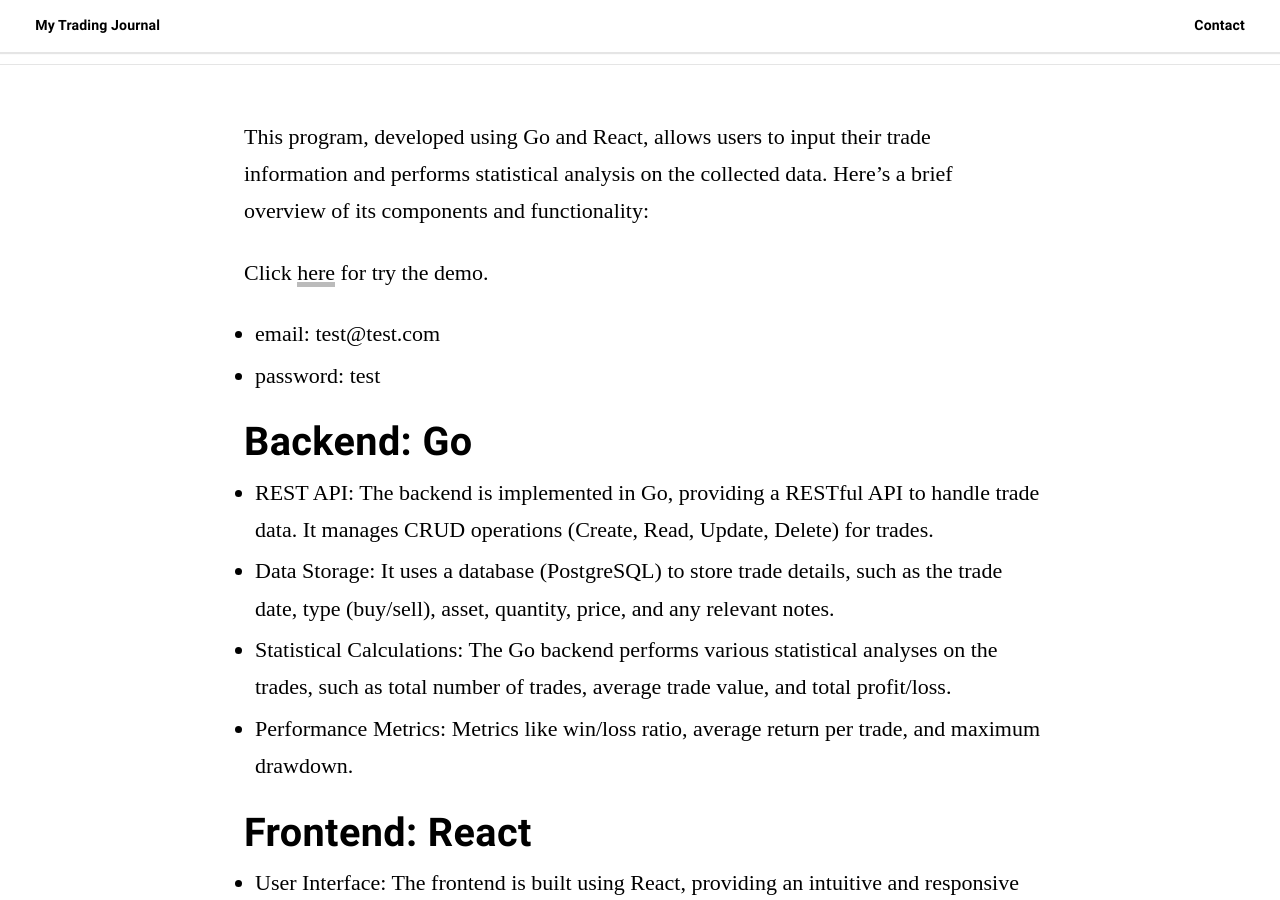
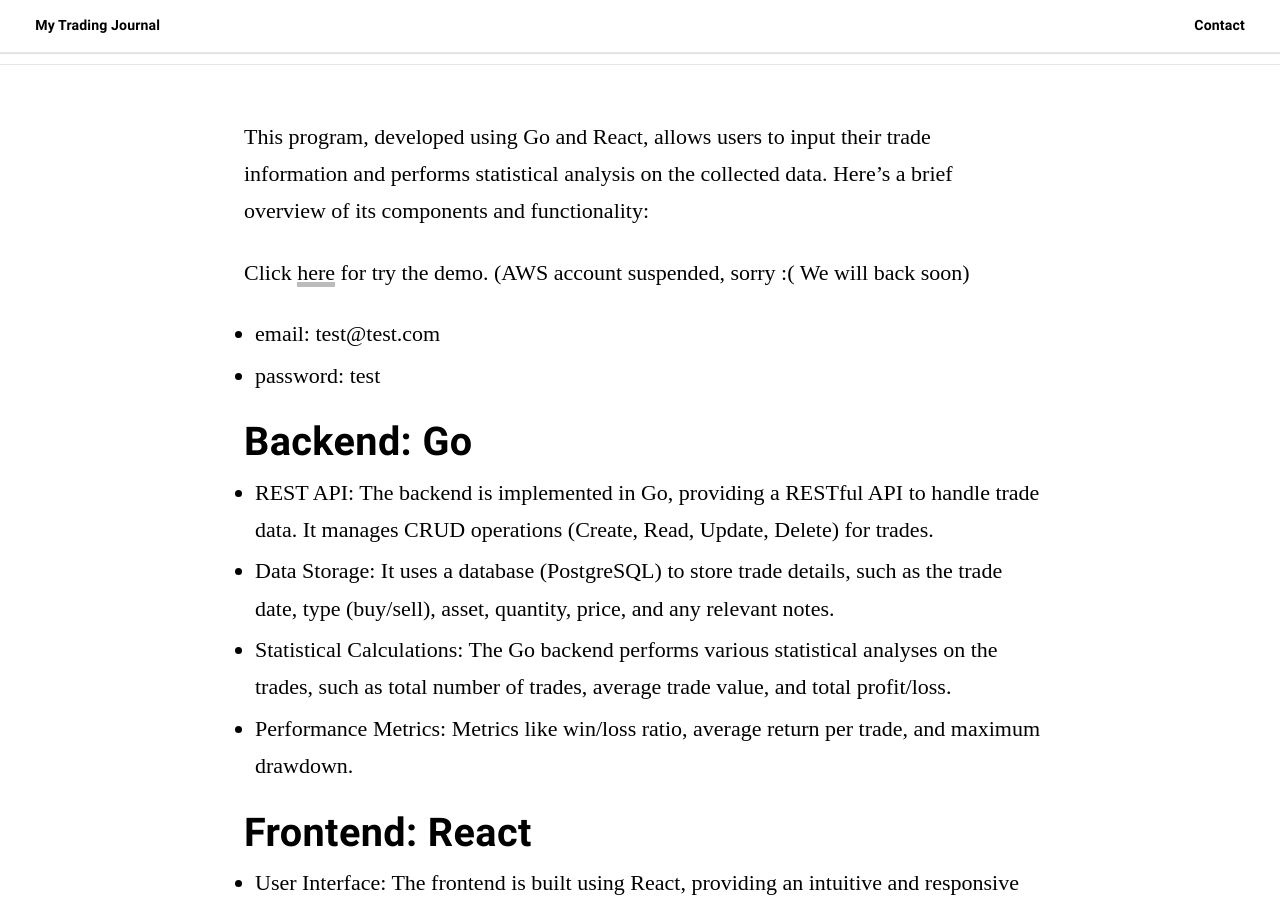
Before and after one commit to marcanalella/mytradingjournal, a Jekyll site: the page built from _posts/2024-05-24-trading-reports.markdown, in a window 1280 px wide and 900 px high, scrolled down 1125 px. Built offline with Jekyll 4.4.1, drawn with Linux system fonts in a browser that asks for light colours; some web fonts are replaced.

Commit message:
Update 2024-05-24-trading-reports.markdown

```diff
--- a/_posts/2024-05-24-trading-reports.markdown
+++ b/_posts/2024-05-24-trading-reports.markdown
@@ -11,7 +11,7 @@ tags:
 ---
 This program, developed using Go and React, allows users to input their trade information and performs statistical analysis on the collected data. Here's a brief overview of its components and functionality:
 
-Click [here](http://ec2-18-204-20-69.compute-1.amazonaws.com/) for try the demo.
+Click [here](http://ec2-18-204-20-69.compute-1.amazonaws.com/) for try the demo. (AWS account suspended, sorry :( We will back soon)
 - email: test@test.com
 - password: test
 
```
